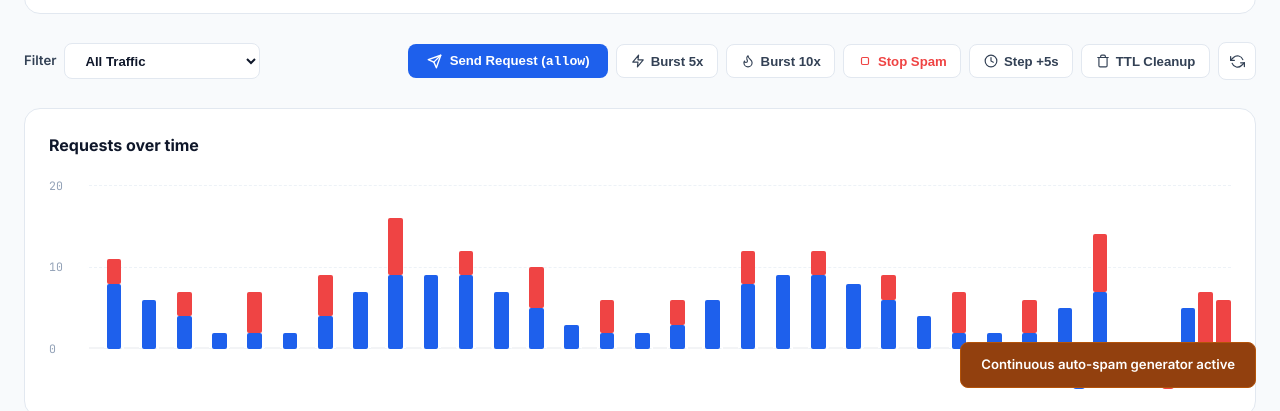
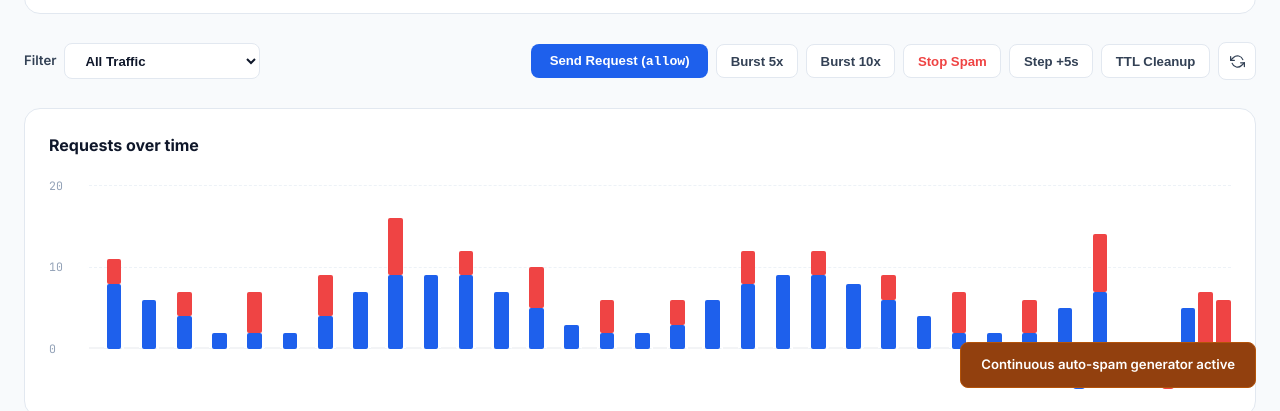
Before and after one commit to munyaradzichakwenya60-coder/uncommon-rate-limiter, a website built with Vite: page index.html in a window 1280 px wide. Both pictures are taken after a click on the button "Auto-Spam". Shown: the part 388-799 px from the top of the page. Built offline with nearby package versions, Linux system fonts and the light colour scheme.

Commit message:
remove icons from action buttons

```diff
--- a/index.html
+++ b/index.html
@@ -110,42 +110,21 @@
 
       <div class="action-buttons-group">
         <button id="btn-send-request" class="btn-upstash-primary">
-          <svg width="15" height="15" viewBox="0 0 24 24" fill="none" stroke="currentColor" stroke-width="2.2" stroke-linecap="round" stroke-linejoin="round">
-            <line x1="22" y1="2" x2="11" y2="13"></line>
-            <polygon points="22 2 15 22 11 13 2 9 22 2"></polygon>
-          </svg>
           <span>Send Request (<code>allow</code>)</span>
         </button>
         <button id="btn-burst-5" class="btn-upstash-secondary">
-          <svg width="14" height="14" viewBox="0 0 24 24" fill="none" stroke="currentColor" stroke-width="2" stroke-linecap="round" stroke-linejoin="round">
-            <polygon points="13 2 3 14 12 14 11 22 21 10 12 10 13 2"></polygon>
-          </svg>
           <span>Burst 5x</span>
         </button>
         <button id="btn-burst-10" class="btn-upstash-secondary">
-          <svg width="14" height="14" viewBox="0 0 24 24" fill="none" stroke="currentColor" stroke-width="2" stroke-linecap="round" stroke-linejoin="round">
-            <path d="M8.5 14.5A2.5 2.5 0 0 0 11 12c0-1.38-.5-2-1-3-1.072-2.143-.224-4.054 2-6 .5 2.5 2 4.9 4 6.5 2 1.6 3 3.5 3 5.5a7 7 0 1 1-14 0c0-1.153.433-2.294 1-3a2.5 2.5 0 0 0 2.5 2.5z"></path>
-          </svg>
           <span>Burst 10x</span>
         </button>
         <button id="btn-auto-spam" class="btn-upstash-secondary">
-          <svg width="14" height="14" viewBox="0 0 24 24" fill="none" stroke="currentColor" stroke-width="2" stroke-linecap="round" stroke-linejoin="round">
-            <polyline points="22 12 18 12 15 21 9 3 6 12 2 12"></polyline>
-          </svg>
           <span>Auto-Spam</span>
         </button>
         <button id="btn-step-clock" class="btn-upstash-secondary" title="Advance Injectable MockClock by +5s">
-          <svg width="14" height="14" viewBox="0 0 24 24" fill="none" stroke="currentColor" stroke-width="2" stroke-linecap="round" stroke-linejoin="round">
-            <circle cx="12" cy="12" r="10"></circle>
-            <polyline points="12 6 12 12 16 14"></polyline>
-          </svg>
           <span>Step +5s</span>
         </button>
         <button id="btn-cleanup" class="btn-upstash-secondary" title="Trigger TTL Idle Key Pruning">
-          <svg width="14" height="14" viewBox="0 0 24 24" fill="none" stroke="currentColor" stroke-width="2" stroke-linecap="round" stroke-linejoin="round">
-            <polyline points="3 6 5 6 21 6"></polyline>
-            <path d="M19 6v14a2 2 0 0 1-2 2H7a2 2 0 0 1-2-2V6m3 0V4a2 2 0 0 1 2-2h4a2 2 0 0 1 2 2v2"></path>
-          </svg>
           <span>TTL Cleanup</span>
         </button>
         <button id="btn-refresh" class="btn-refresh-square" title="Reset Session & Store">
--- a/src/ui/app.ts
+++ b/src/ui/app.ts
@@ -458,18 +458,18 @@ btnBurst10.addEventListener('click', () => {
   showToast(`Executed 10x Burst for ${getSelectedKey()}`, 'warning');
 });
 
-const ICON_AUTO_SPAM = `<svg width="14" height="14" viewBox="0 0 24 24" fill="none" stroke="currentColor" stroke-width="2" stroke-linecap="round" stroke-linejoin="round"><polyline points="22 12 18 12 15 21 9 3 6 12 2 12"></polyline></svg><span>Auto-Spam</span>`;
-const ICON_STOP_SPAM = `<svg width="14" height="14" viewBox="0 0 24 24" fill="none" stroke="currentColor" stroke-width="2" stroke-linecap="round" stroke-linejoin="round"><rect x="6" y="6" width="12" height="12" rx="2"></rect></svg><span>Stop Spam</span>`;
+const TEXT_AUTO_SPAM = `<span>Auto-Spam</span>`;
+const TEXT_STOP_SPAM = `<span>Stop Spam</span>`;
 
 btnAutoSpam.addEventListener('click', () => {
   if (spamIntervalId !== null) {
     window.clearInterval(spamIntervalId);
     spamIntervalId = null;
-    btnAutoSpam.innerHTML = ICON_AUTO_SPAM;
+    btnAutoSpam.innerHTML = TEXT_AUTO_SPAM;
     btnAutoSpam.classList.remove('btn-upstash-danger');
     showToast('Auto-spam generator halted', 'info');
   } else {
-    btnAutoSpam.innerHTML = ICON_STOP_SPAM;
+    btnAutoSpam.innerHTML = TEXT_STOP_SPAM;
     btnAutoSpam.classList.add('btn-upstash-danger');
     showToast('Continuous auto-spam generator active', 'warning');
     spamIntervalId = window.setInterval(() => {
@@ -500,7 +500,7 @@ btnRefresh.addEventListener('click', () => {
   if (spamIntervalId !== null) {
     window.clearInterval(spamIntervalId);
     spamIntervalId = null;
-    btnAutoSpam.innerHTML = ICON_AUTO_SPAM;
+    btnAutoSpam.innerHTML = TEXT_AUTO_SPAM;
     btnAutoSpam.classList.remove('btn-upstash-danger');
   }
   inMemoryStore = new InMemoryStore();
```
